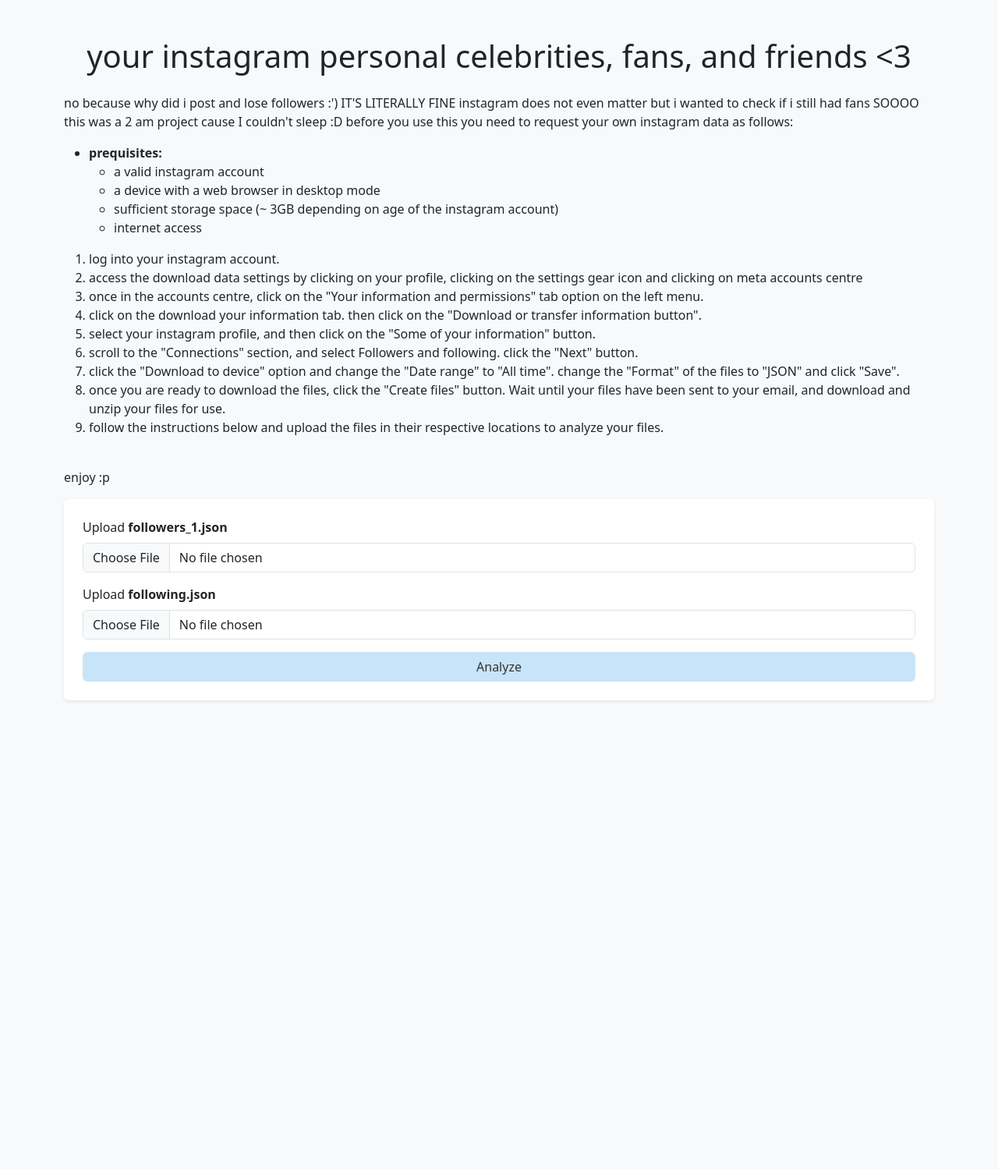
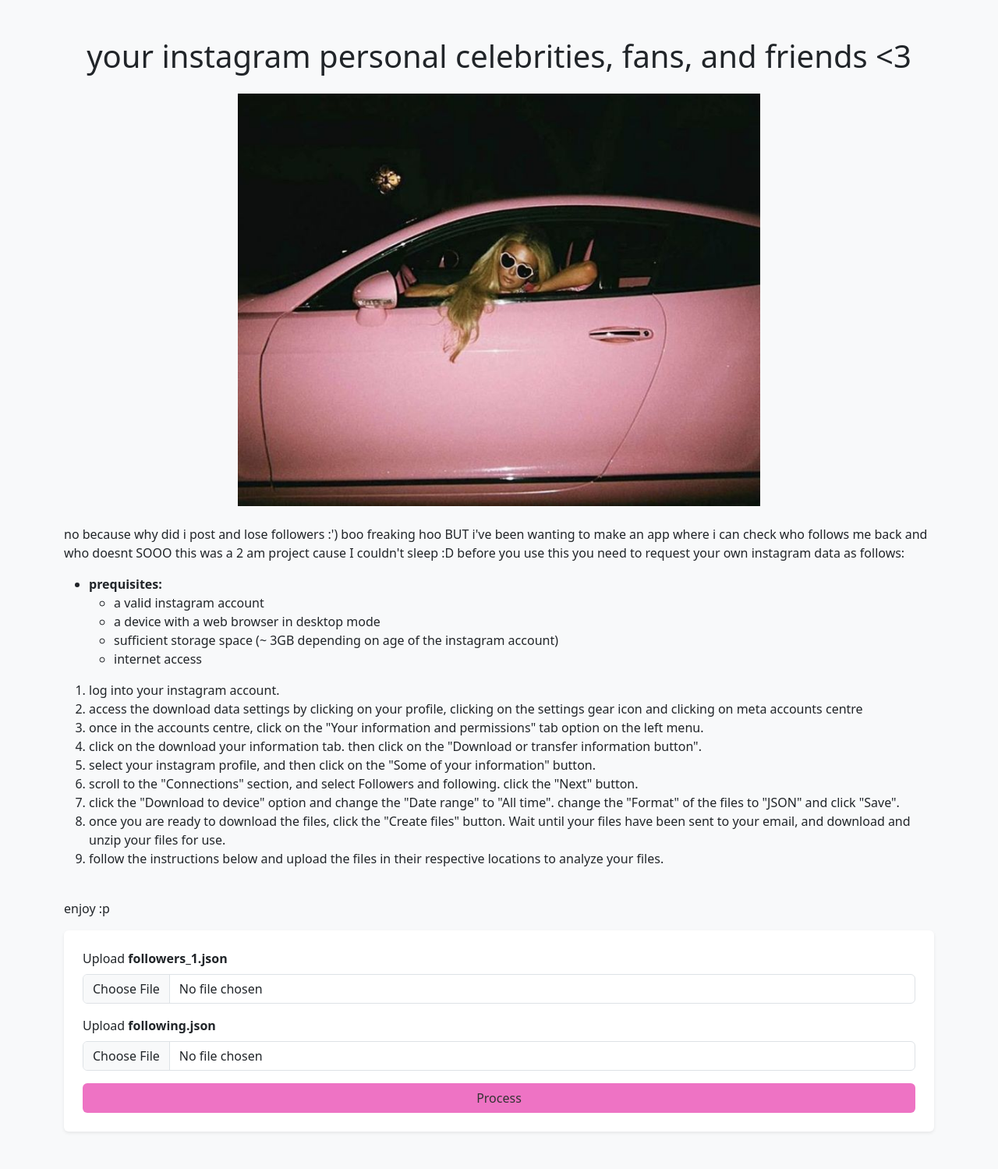
Before and after one commit to shirleychen003/fan_behaviour, a Flask app: page / in a window 1280 px wide. Shown: the whole page at 78% size. Before the commit the page ends 899 px from the top, so only its background shows below. Run offline with Flask 3, Linux system fonts and the light colour scheme.

Commit message:
finished

```diff
--- a/app/templates/index.html
+++ b/app/templates/index.html
@@ -6,14 +6,14 @@
     <!-- Bootstrap CSS -->
     <link href="https://cdn.jsdelivr.net/npm/bootstrap@5.3.0/dist/css/bootstrap.min.css" rel="stylesheet">
     <style>
-        .pastel-pink { background-color: #f8c8dc; color: #333; transition: background-color 0.3s; }
-        .pastel-pink:hover { background-color: #f4aec9; color: #333; }
+        .pastel-pink { background-color: #f9bbe6; color: #333; transition: background-color 0.3s; }
+        .pastel-pink:hover { background-color: #f9bbe6; color: #333; }
 
-        .pastel-blue { background-color: #c8e4f8; color: #333; transition: background-color 0.3s; }
-        .pastel-blue:hover { background-color: #add3f5; color: #333; }
+        .pastel-blue { background-color: #ee73c4; color: #333; transition: background-color 0.3s; }
+        .pastel-blue:hover { background-color: #ee73c4; color: #333; }
 
-        .pastel-purple { background-color: #d8c8f8; color: #333; transition: background-color 0.3s; }
-        .pastel-purple:hover { background-color: #c6b2f4; color: #333; }
+        .pastel-purple { background-color: #f453ad; color: #333; transition: background-color 0.3s; }
+        .pastel-purple:hover { background-color: #f453ad; color: #333; }
 
         .list-group-item a { text-decoration: none; color: #333; }
         .list-group-item a:hover { text-decoration: underline; }
@@ -23,8 +23,9 @@
     <div class="container py-5">
         <h1 class="text-center mb-4">your instagram personal celebrities, fans, and friends <3 </h1>
         <div class="intro">
-            <p>no because why did i post and lose followers :') IT'S LITERALLY FINE instagram does not even matter but i wanted to check if i still had fans
-                SOOOO this was a 2 am project cause I couldn't sleep :D before you use this you need to request your own instagram data as follows: </br>
+            <img src="{{ url_for('static', filename='paris.jpg') }}" class="img-fluid d-block mx-auto" style="max-width: 60%; height: auto;">
+            <p></br>no because why did i post and lose followers :') boo freaking hoo BUT i've been wanting to make an app where i can check who follows me back
+                 and who doesnt SOOO this was a 2 am project cause I couldn't sleep :D before you use this you need to request your own instagram data as follows: </br>
                 <ul>
                     <li><b>prequisites:</b> </li>
                     <ul>
@@ -59,7 +60,7 @@
                 <label for="following_file" class="form-label">Upload <strong>following.json</strong></label>
                 <input type="file" class="form-control" id="following_file" name="following_file" accept=".json" required>
             </div>
-            <button type="submit" class="btn pastel-blue w-100">Analyze</button>
+            <button type="submit" class="btn pastel-blue w-100">Process</button>
         </form>
 
         {% with messages = get_flashed_messages() %}
```
Also changed, not shown: app/static/paris.jpg (added).
